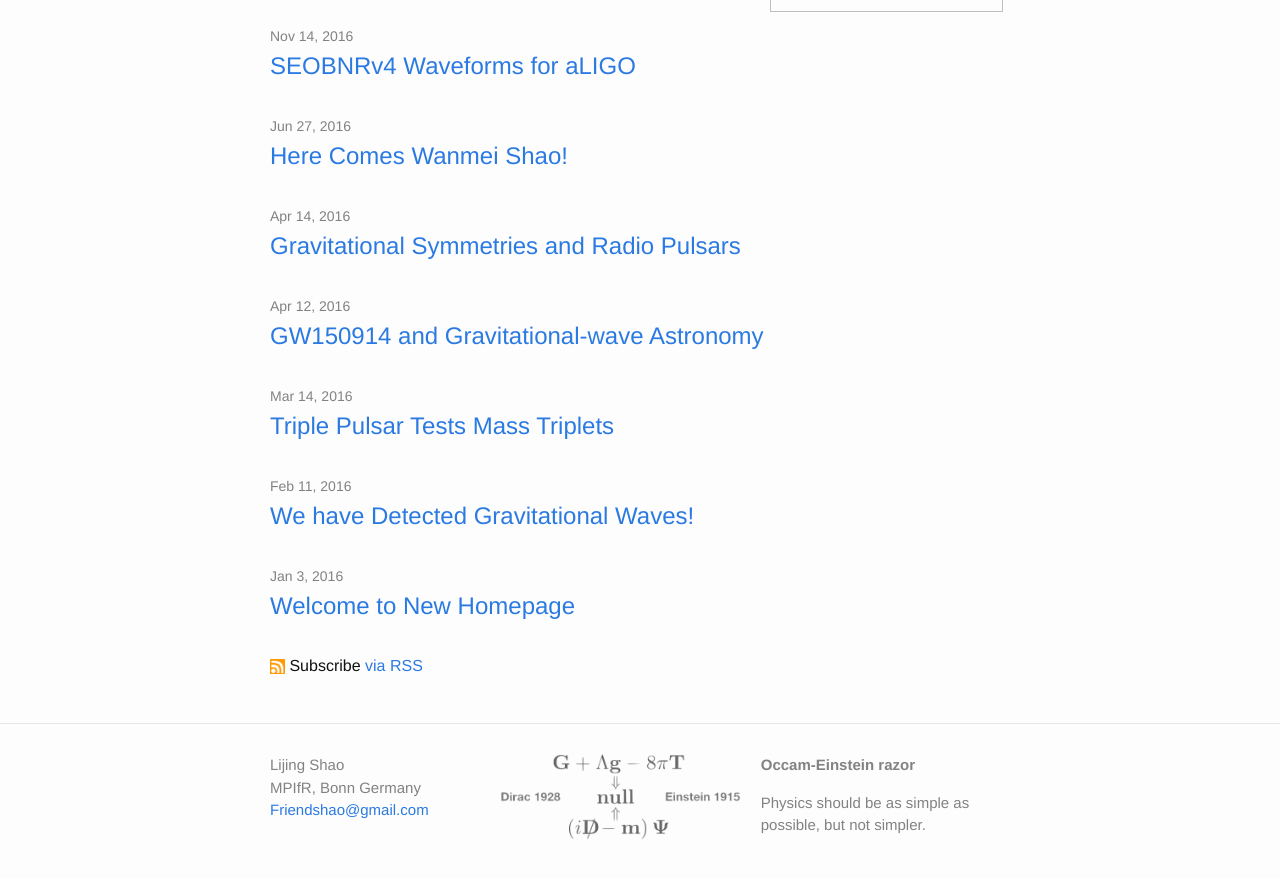
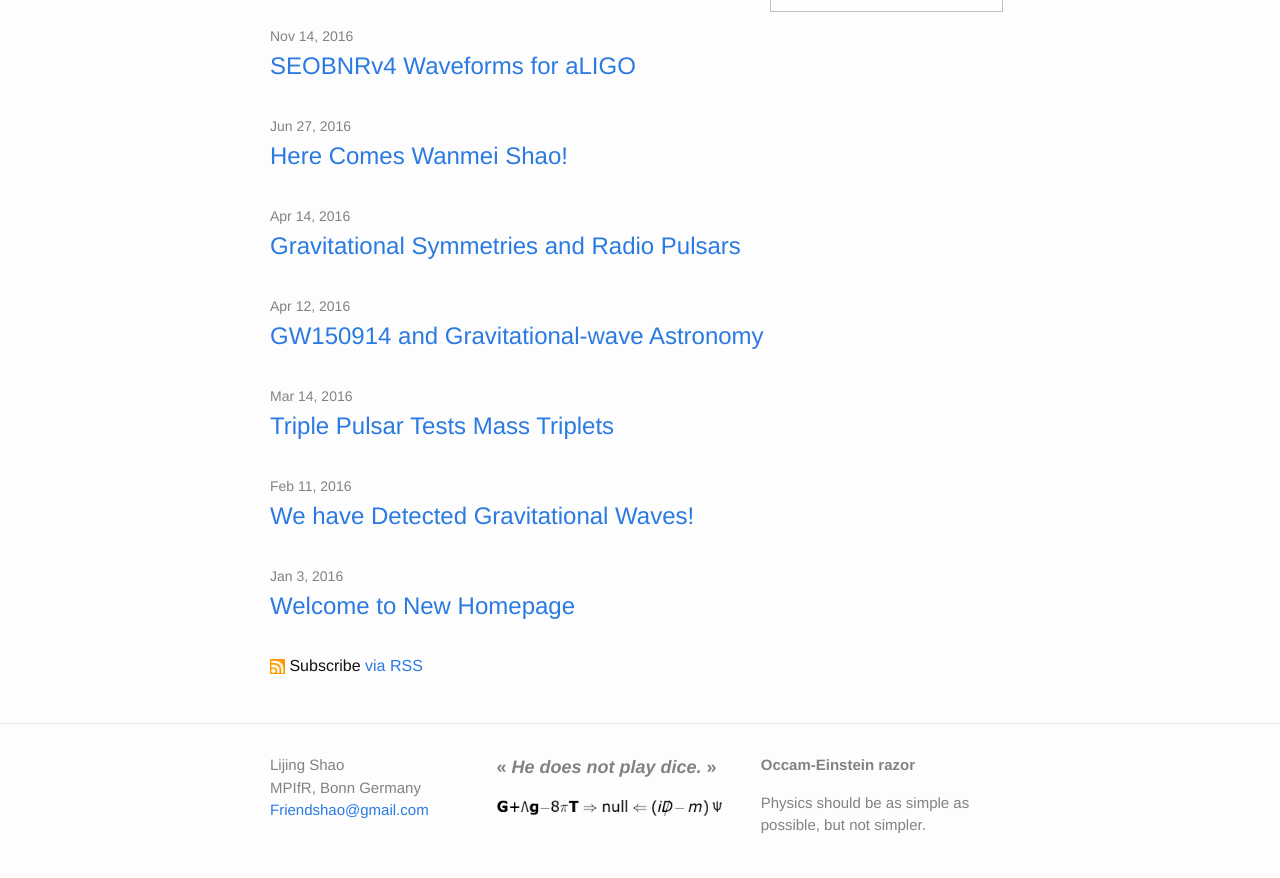
Before and after one commit to Friendshao/Friendshao.github.io, a Jekyll site: the page built from index.html, in a window 1280 px wide and 900 px high, scrolled down 869 px. Shown: the top 878 px of the window. Built offline with Jekyll 4.4.1, drawn with Linux system fonts in a browser that asks for light colours.

Commit message:
get footer back

```diff
--- a/_includes/footer.html
+++ b/_includes/footer.html
@@ -13,8 +13,10 @@
 
       <div class="footer-col footer-col-2">
 
-          <img align="middle" src="http://friendshao.github.io/img/footnote.png"
-          style="width:245px;"></img>
+          <b><font size="4">&#xab; <i>He does not play dice.</i> &#xbb;</font></b>
+          <p> </p>
+          <img align="middle" src="http://friendshao.github.io/img/eqns3.gif"
+          style="width:225px;"></img>
 
         <ul class="social-media-list">
           {% if site.github_username %}
```
